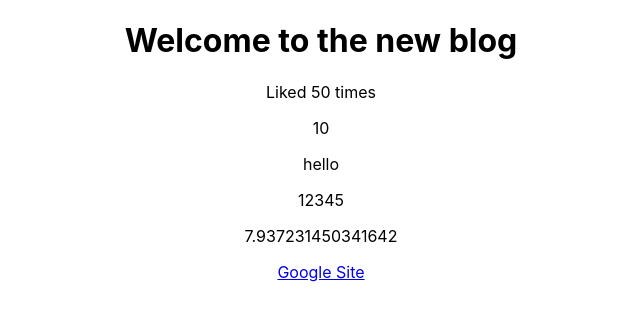
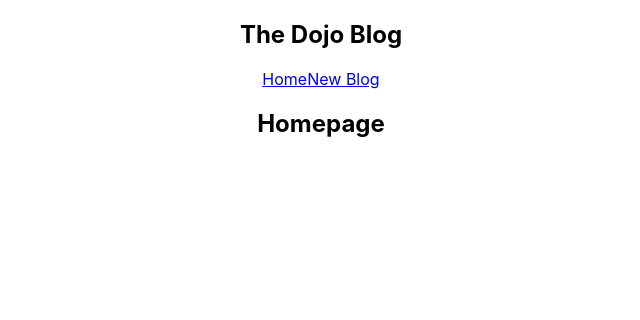
Before and after one commit to shenkw1/react-tutorial, a React (Create React App) app in the folder dojo-blog/: page / in a window 1280 px wide. Shown: the top 320 px of the page, without its empty margins (319-959 px from the left). Built offline with nearby package versions, Linux system fonts and the light colour scheme.

Commit message:
:tada: Finished lesson 5

```diff
--- a/dojo-blog/src/App.js
+++ b/dojo-blog/src/App.js
@@ -1,25 +1,13 @@
 import './App.css';
+import Navbar from './Navbar';
+import Home from './Home';
 
 function App() {
-  const title = 'Welcome to the new blog';
-  const likes = 50;
-  // const person = { name: 'yoshi', age: 30 };
-  const link = "http://www.google.com";
-
   return (
     <div className="App">
+      <Navbar />
       <div className="content">
-        <h1>{ title }</h1>
-        <p>Liked { likes } times</p>
-
-        {/* <p>{ person }</p> */}
-
-      <p>{ 10 }</p>
-      <p>{ "hello" }</p>
-      <p>{ [1, 2, 3, 4, 5] }</p>
-      <p>{ Math.random() * 10 }</p>
-
-      <a href={link}>Google Site</a>
+        <Home />
       </div>
     </div>
   );
--- /dev/null
+++ b/dojo-blog/src/Home.js
@@ -0,0 +1,9 @@
+const Home = () => {
+    return (
+        <div className="home">
+            <h2>Homepage</h2>
+        </div>
+    );
+}
+
+export default Home;
--- /dev/null
+++ b/dojo-blog/src/Navbar.js
@@ -0,0 +1,13 @@
+const Navbar = () => {
+    return (
+        <nav className="navbar">
+            <h1>The Dojo Blog</h1>
+            <div className="links">
+                <a href="/">Home</a>
+                <a href="/create">New Blog</a>
+            </div>
+        </nav>
+    );
+}
+
+export default Navbar;
```
